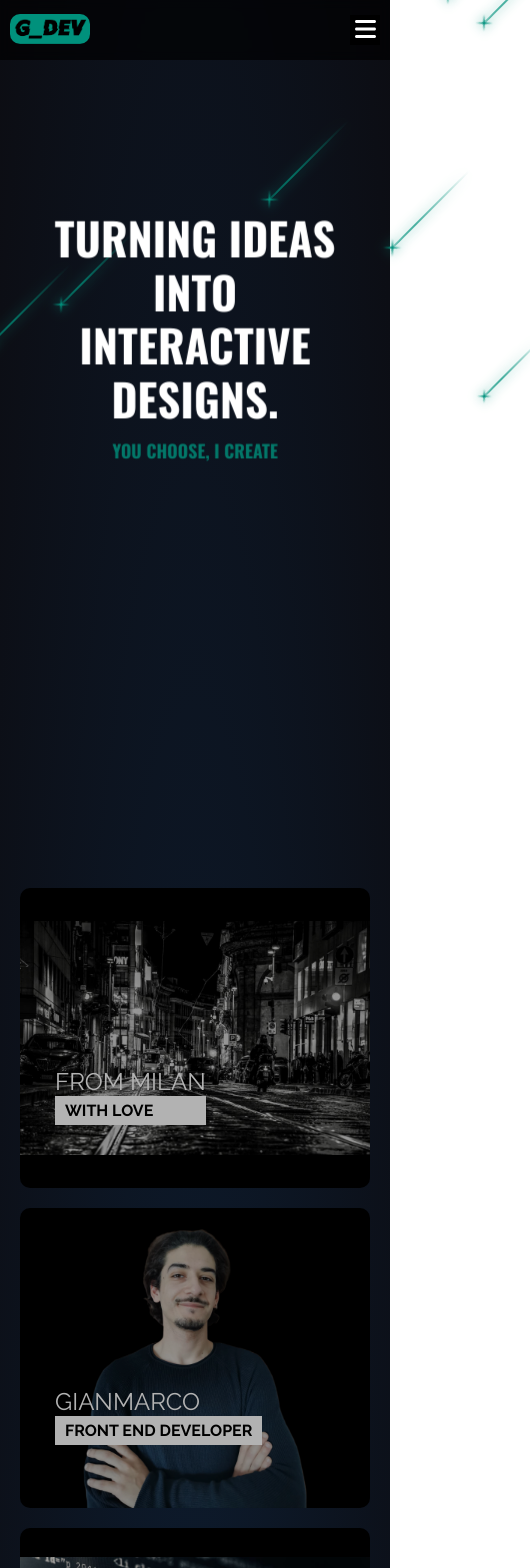
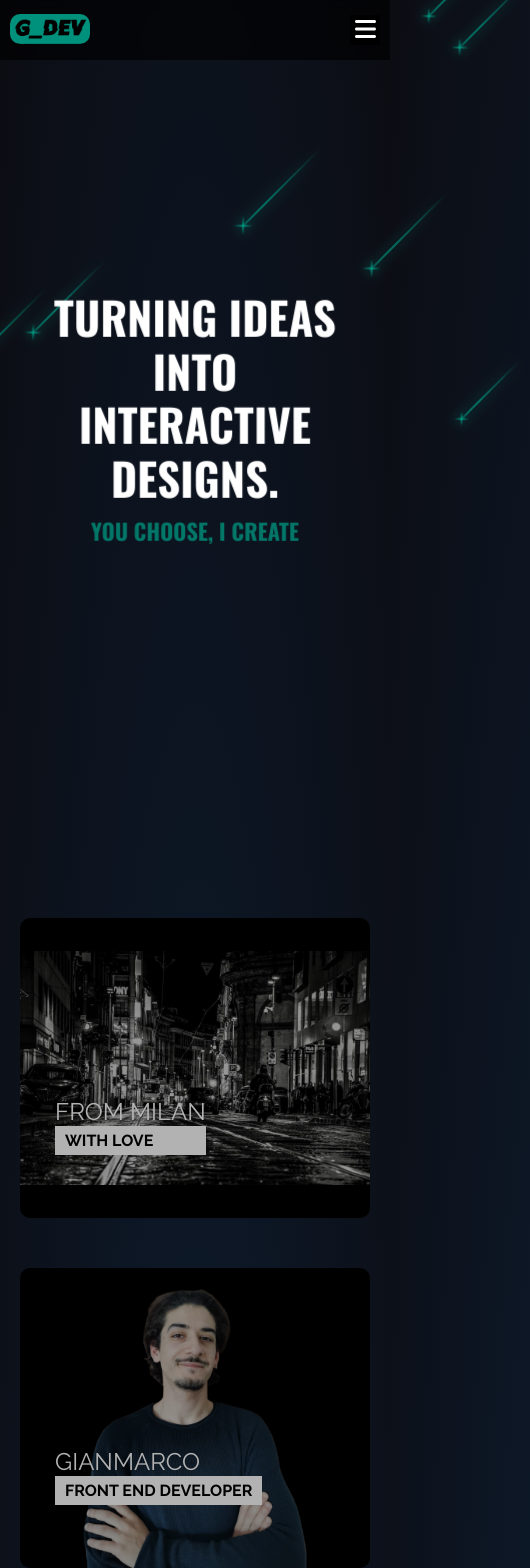
Before and after one commit to Jim2510/NewPortfolio, a React (Vite) app: page / in a window 390 px wide. Shown: the top 1568 px of the page, 530 px wide, since content can reach past the window. Built offline with nearby package versions, Linux system fonts and the light colour scheme.

Commit message:
aggiustamento proporzioni

```diff
--- a/src/components/Home/comp/comp.css
+++ b/src/components/Home/comp/comp.css
@@ -10,7 +10,7 @@
 @import url(https://fonts.googleapis.com/css?family=Raleway:400,500,700);
 @import url(https://code.ionicframework.com/ionicons/2.0.1/css/ionicons.min.css);
 figure.snip1477 {
-  font-family: 'Raleway', Arial, sans-serif;
+  font-family: "Raleway", Arial, sans-serif;
   position: relative;
   overflow: hidden;
   margin: 10px;
@@ -44,9 +44,8 @@ figure.snip1477 {
   justify-content: center;
   align-items: center;
   width: fit-content;
-    height: auto;
   padding-top: 50px;
-    padding-bottom: 50px;
+  padding-bottom: 100px;
   z-index: 0;
   background-color: transparent;
   border-radius: 10px;
@@ -71,7 +70,9 @@ figure.snip1477 img {
 }
 
 .opa {
-    filter: brightness(0.7); /* Imposta il filtro su luminoso (nessun effetto di scurezza) */
+  filter: brightness(
+    0.7
+  ); /* Imposta il filtro su luminoso (nessun effetto di scurezza) */
 }
 
 figure.snip1477 .title {
@@ -85,7 +86,7 @@ figure.snip1477 .title:after {
   height: 2px;
   width: 500px;
   position: absolute;
-  content: '';
+  content: "";
   background-color: #ffffff;
 }
 figure.snip1477 .title:before {
@@ -105,7 +106,7 @@ figure.snip1477 .title div:after {
   width: 2px;
   height: 300px;
   position: absolute;
-  content: '';
+  content: "";
   background-color: #ffffff;
 }
 figure.snip1477 .title div:before {
@@ -191,14 +192,13 @@ figure.snip1477.hover figcaption {
 
 @media (max-width: 900px) {
   .ds {
-      margin-top: 80px ;
+    margin-top: 80px;
     height: auto;
     flex-direction: column; /* Imposta il flex-direction a "column" per l'impilamento verticale */
   }
 
   .opac {
     width: fit-content;
-      height: fit-content;
     flex-direction: column;
   }
 
@@ -207,29 +207,27 @@ figure.snip1477.hover figcaption {
     height: 300px;
   }
 
-    figure.snip1477 img{
+  figure.snip1477 img {
     width: 500px;
     height: 300px;
     object-fit: contain;
-
   }
 }
 
-
 @media (max-width: 600px) {
   .opac {
-    margin-top: 150px ;
+    padding: 150px;
   }
 
   figure.snip1477 {
     width: 350px;
     height: 300px;
+    margin-bottom:40px;
   }
 
-figure.snip1477 img{
+  figure.snip1477 img {
     width: 350px;
     height: 300px;
     object-fit: contain;
-
   }
 }
--- a/src/components/Home/comp/title.css
+++ b/src/components/Home/comp/title.css
@@ -68,12 +68,12 @@
 
   @media (max-width: 600px) {
    #rotate-words {
-    padding-top: 200px;
+    padding-top: 280px;
     margin-bottom: 350px;
     font-size: 3em !important;
    }
 
    #rotate-words span {
-    font-size: .4em;
+    font-size: .5em;
    }
   }
```
Lines whose indentation alone changed are shown as unchanged.
